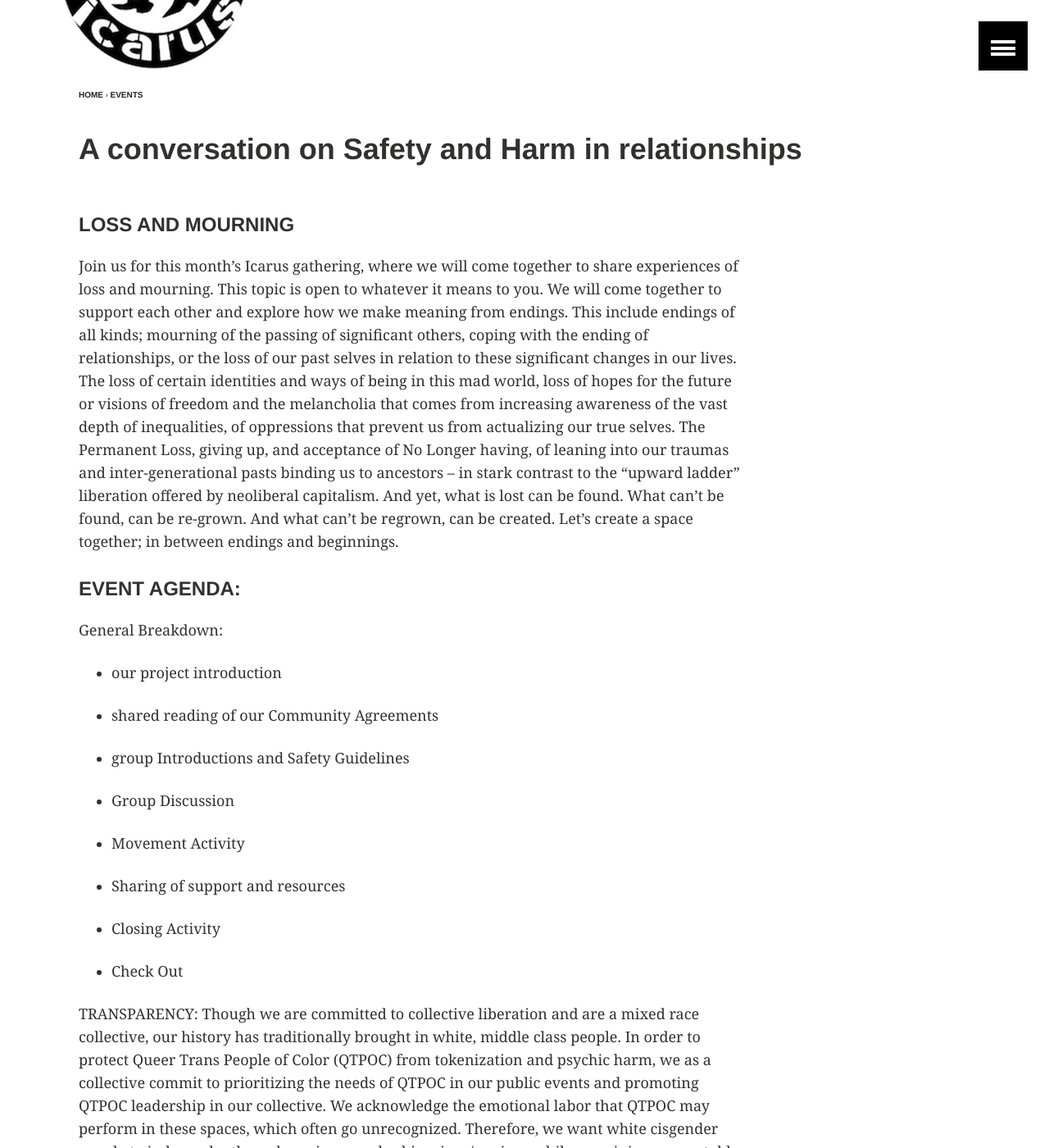
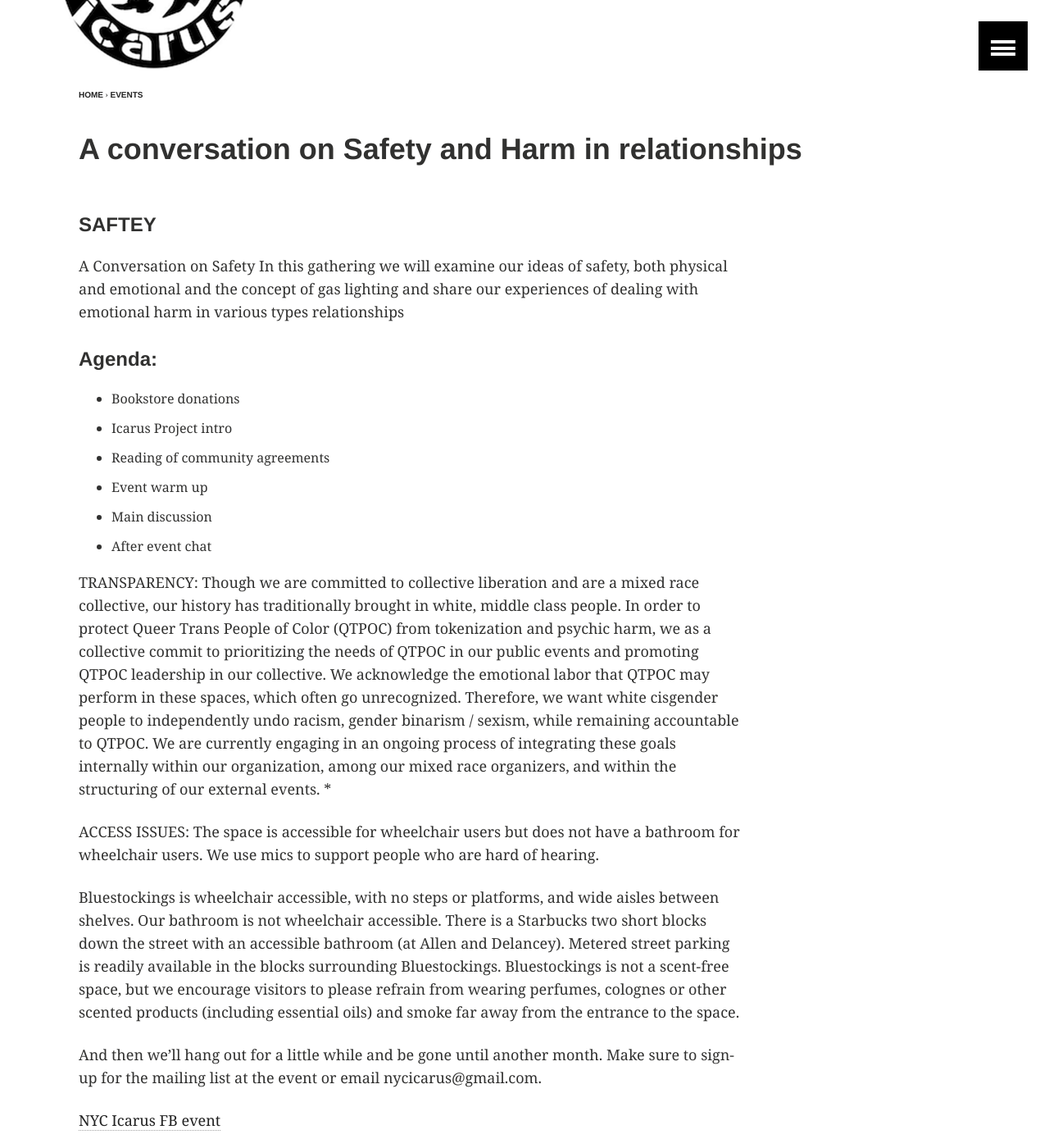
Before and after one commit to nycicarus/nycicarus.github.io, a Jekyll site: the page built from _posts/events/2019-11-06-safety-harm.md, in a window 1280 px wide and 1400 px high, scrolled down 275 px. Shown: the whole window at 82% size. Built offline with Jekyll 4.4.1, drawn with Linux system fonts in a browser that asks for light colours; comment, search, counter and statistics services are not loaded.

Commit message:
Update 2019-11-06-safety-harm.md

```diff
--- a/_posts/events/2019-11-06-safety-harm.md
+++ b/_posts/events/2019-11-06-safety-harm.md
@@ -3,7 +3,7 @@ layout: article
 title: "A conversation on Safety and Harm in relationships"
 categories: events
 description: ""
-excerpt: "NYC Icarus brings together our community to Seeking care in institutional settings"
+excerpt: "NYC Icarus brings together our community to Seek saftey"
 tags: [ community, discussion]
 comments: true
 ads: false
@@ -22,31 +22,18 @@ email: ""
 phone: ""
 ---
 
-#### LOSS AND  MOURNING
+#### SAFTEY
 
+A Conversation on Safety
+In this gathering we will examine our ideas of safety, both physical and emotional and the concept of gas lighting and share our experiences of dealing with emotional harm in various types relationships
 
-
-Join us for this month’s Icarus gathering, where we will come together to share experiences of loss and mourning. This topic is open to whatever it means to you. We will come together to support each other and explore how we make meaning from endings. This include endings of all kinds; mourning of the passing of significant others, coping with the ending of relationships, or the loss of our past selves in relation to these significant changes in our lives. The loss of certain identities and ways of being in this mad world, loss of hopes for the future or visions of freedom and the melancholia that comes from increasing awareness of the vast depth of inequalities, of oppressions that prevent us from actualizing our true selves. The Permanent Loss, giving up, and acceptance of No Longer having, of leaning into our traumas and inter-generational pasts binding us to ancestors – in stark contrast to the “upward ladder” liberation offered by neoliberal capitalism. And yet, what is lost can be found. What can’t be found, can be re-grown. And what can’t be regrown, can be created. Let’s create a space together; in between endings and beginnings.
-#### EVENT AGENDA:
-
-General Breakdown:
-
-* our project introduction
-
-* shared reading of our Community Agreements
-
-* group Introductions and Safety Guidelines
-
-* Group Discussion
-
-* Movement Activity
-
-* Sharing of support and resources
-
-* Closing Activity
-
-* Check Out
-
+#### Agenda:
+* Bookstore donations
+* Icarus Project intro
+* Reading of community agreements
+* Event warm up
+* Main discussion
+* After event chat
 
 TRANSPARENCY:
 Though we are committed to collective liberation and are a mixed race collective, our history has traditionally brought in white, middle class people. In order to protect Queer Trans People of Color (QTPOC) from tokenization and psychic harm, we as a collective commit to prioritizing the needs of QTPOC in our public events and promoting QTPOC leadership in our collective. We acknowledge the emotional labor that QTPOC may perform in these spaces, which often go unrecognized. Therefore, we want white cisgender people to independently undo racism, gender binarism / sexism, while remaining accountable to QTPOC. We are currently engaging in an ongoing process of integrating these goals internally within our organization, among our mixed race organizers, and within the structuring of our external events. *
@@ -57,7 +44,7 @@ Bluestockings is wheelchair accessible, with no steps or platforms, and wide ais
 
 And then we’ll hang out for a little while and be gone until another month. Make sure to sign-up for the mailing list at the event or email nycicarus@gmail.com.
 
-[NYC Icarus FB event](https://www.facebook.com/events/1055263221324032/)
+[NYC Icarus FB event](https://www.facebook.com/events/2475376109217953/)
 
 [NYC Icarus website](http://nycicarus.org/)
 
```
